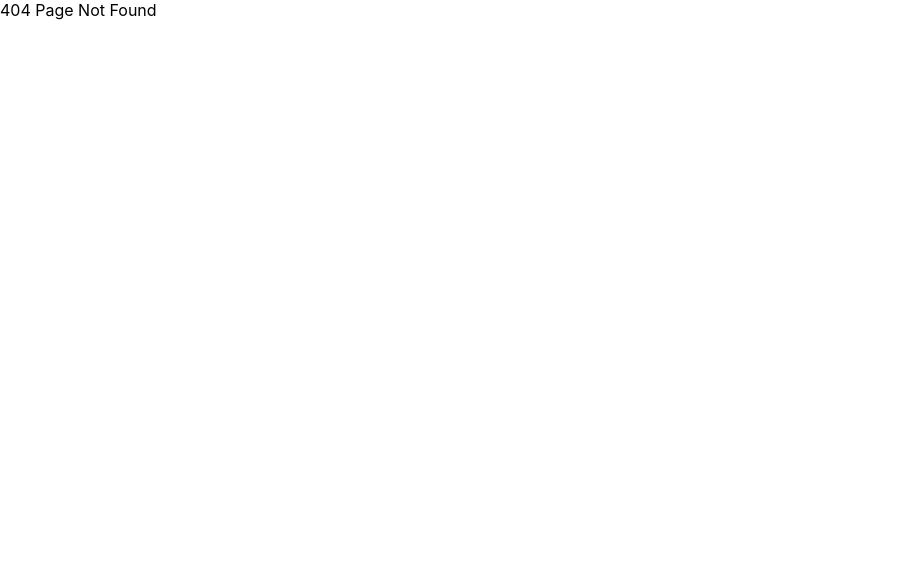
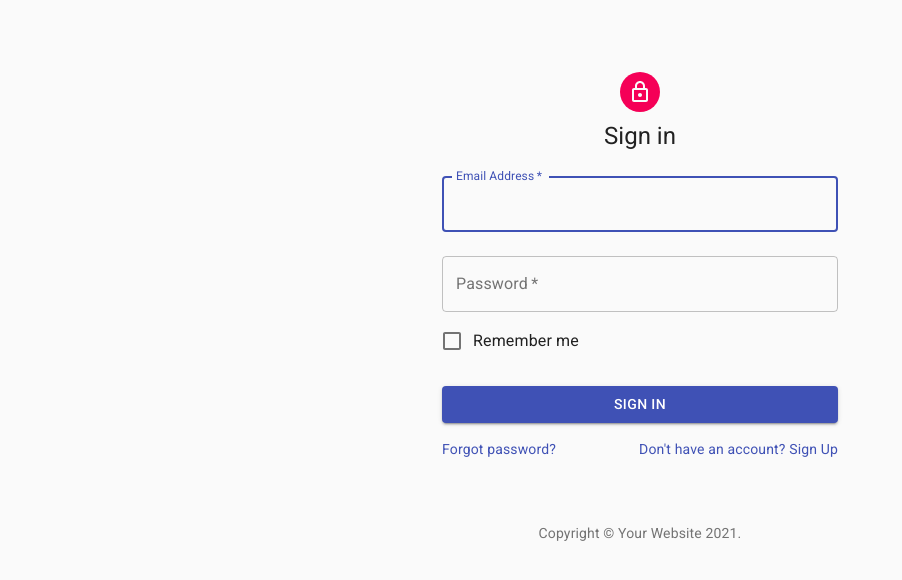
Before and after one commit to Sadat21/calgaryhacks2021_frontend, a React (Create React App) app: page / in a window 1280 px wide. Before the commit this address had no page. Shown: the top 580 px of the page, without its empty margins (0-902 px from the left). Built offline with nearby package versions, Linux system fonts and the light colour scheme.

Commit message:
Adding login

```diff
--- a/src/components/App/App.js
+++ b/src/components/App/App.js
@@ -1,23 +1,117 @@
 import React from 'react';
-import { Route, Switch } from 'react-router-dom';
-import './App.css';
-import {ROUTE_CONSTANTS} from "../../lib/Routes";
-import {Restaurant} from "../Resturant/Restaurant";
+import Avatar from '@material-ui/core/Avatar';
+import Button from '@material-ui/core/Button';
+import CssBaseline from '@material-ui/core/CssBaseline';
+import TextField from '@material-ui/core/TextField';
+import FormControlLabel from '@material-ui/core/FormControlLabel';
+import Checkbox from '@material-ui/core/Checkbox';
+import Link from '@material-ui/core/Link';
+import Grid from '@material-ui/core/Grid';
+import Box from '@material-ui/core/Box';
+import LockOutlinedIcon from '@material-ui/icons/LockOutlined';
+import Typography from '@material-ui/core/Typography';
+import { makeStyles } from '@material-ui/core/styles';
+import Container from '@material-ui/core/Container';
 
-function App() {
+function Copyright() {
   return (
-      <div>
-        <Switch>
-          <Route path={ROUTE_CONSTANTS.RESTAURANT} exact component={Restaurant} />
-          <Route
-              path="*"
-              component={() => {
-                return <div>404 Page Not Found</div>;
-              }}
-          />
-        </Switch>
-      </div>
-  )
+    <Typography variant="body2" color="textSecondary" align="center">
+      {'Copyright © '}
+      <Link color="inherit" href="https://material-ui.com/">
+        Your Website
+      </Link>{' '}
+      {new Date().getFullYear()}
+      {'.'}
+    </Typography>
+  );
 }
 
-export default App;
+const useStyles = makeStyles((theme) => ({
+  paper: {
+    marginTop: theme.spacing(8),
+    display: 'flex',
+    flexDirection: 'column',
+    alignItems: 'center',
+  },
+  avatar: {
+    margin: theme.spacing(1),
+    backgroundColor: theme.palette.secondary.main,
+  },
+  form: {
+    width: '100%', // Fix IE 11 issue.
+    marginTop: theme.spacing(1),
+  },
+  submit: {
+    margin: theme.spacing(3, 0, 2),
+  },
+}));
+
+export default function SignIn() {
+  const classes = useStyles();
+
+  return (
+    <Container component="main" maxWidth="xs">
+      <CssBaseline />
+      <div className={classes.paper}>
+        <Avatar className={classes.avatar}>
+          <LockOutlinedIcon />
+        </Avatar>
+        <Typography component="h1" variant="h5">
+          Sign in
+        </Typography>
+        <form className={classes.form} noValidate>
+          <TextField
+            variant="outlined"
+            margin="normal"
+            required
+            fullWidth
+            id="email"
+            label="Email Address"
+            name="email"
+            autoComplete="email"
+            autoFocus
+          />
+          <TextField
+            variant="outlined"
+            margin="normal"
+            required
+            fullWidth
+            name="password"
+            label="Password"
+            type="password"
+            id="password"
+            autoComplete="current-password"
+          />
+          <FormControlLabel
+            control={<Checkbox value="remember" color="primary" />}
+            label="Remember me"
+          />
+          <Button
+            type="submit"
+            fullWidth
+            variant="contained"
+            color="primary"
+            className={classes.submit}
+          >
+            Sign In
+          </Button>
+          <Grid container>
+            <Grid item xs>
+              <Link href="#" variant="body2">
+                Forgot password?
+              </Link>
+            </Grid>
+            <Grid item>
+              <Link href="#" variant="body2">
+                {"Don't have an account? Sign Up"}
+              </Link>
+            </Grid>
+          </Grid>
+        </form>
+      </div>
+      <Box mt={8}>
+        <Copyright />
+      </Box>
+    </Container>
+  );
+}
--- a/src/lib/Routes.js
+++ b/src/lib/Routes.js
@@ -1,3 +1,4 @@
 export const ROUTE_CONSTANTS = {
     RESTAURANT: '/restaurant',
+    LOGIN: '/login'
 };
```
Also changed, not shown: src/components/Login/Login.js (added, +58 -0 lines).
